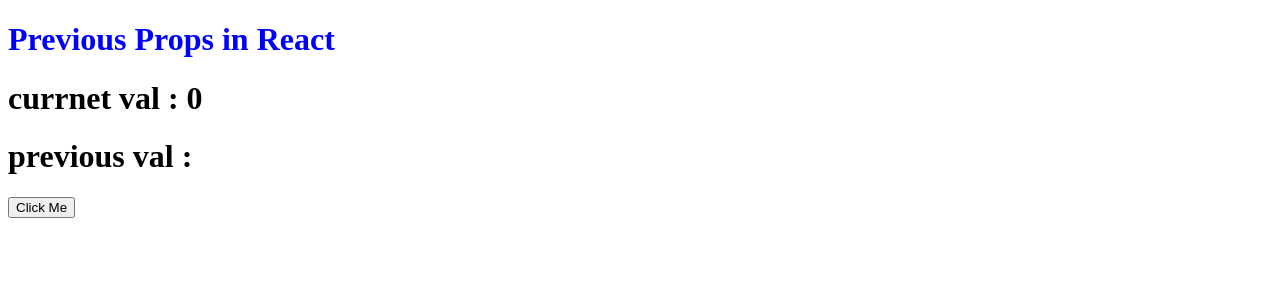
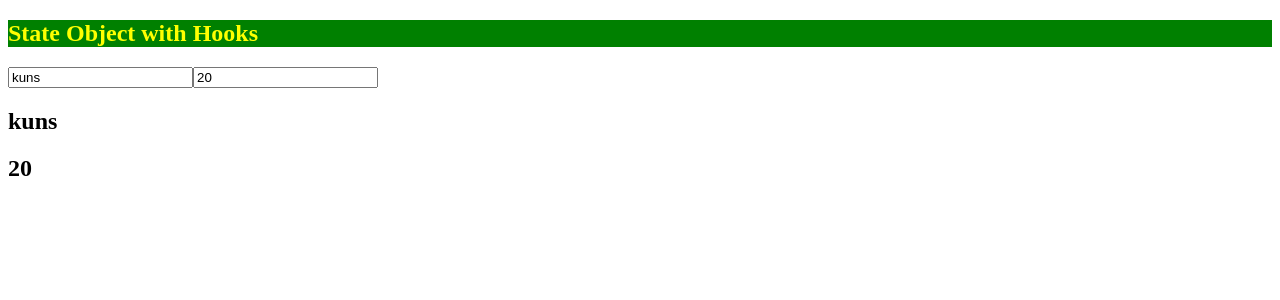
Before and after one commit to Krunal01/Practice, a React (Create React App) app: page / in a window 1280 px wide. Shown: the top 300 px of the page. Built offline with nearby package versions, Linux system fonts and the light colour scheme.

Commit message:
State object with hooks problem

```diff
--- /dev/null
+++ b/src/Stateobj.js
@@ -0,0 +1,32 @@
+import React, { useState } from "react";
+
+function Stateobj() {
+  const [data, setData] = useState({ name: "kuns", age: 20 });
+  return (
+    <React.Fragment>
+      <h2 style={{ color: "yellow", backgroundColor: "green" }}>
+        State Object with Hooks
+      </h2>
+      <input
+        type="text"
+        placeholder="enter name"
+        value={data.name}
+        onChange={(e) => {
+          setData({ name: e.target.value });
+        }}
+      />
+      <input
+        type="text"
+        placeholder="enter age"
+        value={data.age}
+        onChange={(e) => {
+          setData({ age: e.target.value });
+        }}
+      />
+      <h2>{data.name}</h2>
+      <h2>{data.age}</h2>
+    </React.Fragment>
+  );
+}
+
+export default Stateobj;
--- a/src/index.js
+++ b/src/index.js
@@ -1,6 +1,7 @@
 import React from "react";
 import ReactDOM from "react-dom";
-import Prev from "./Prev";
+import Stateobj from "./Stateobj";
+// import Prev from "./Prev";
 // import Imp from "./Imp";
 // import Rout from "./Rout";
 // import Forwref from "./Forwref";
@@ -33,4 +34,4 @@
 //   <Student name="Rahul" subject="OS" />,
 //   document.getElementById("root")
 // );
-ReactDOM.render(<Prev />, document.getElementById("root"));
+ReactDOM.render(<Stateobj />, document.getElementById("root"));
```
